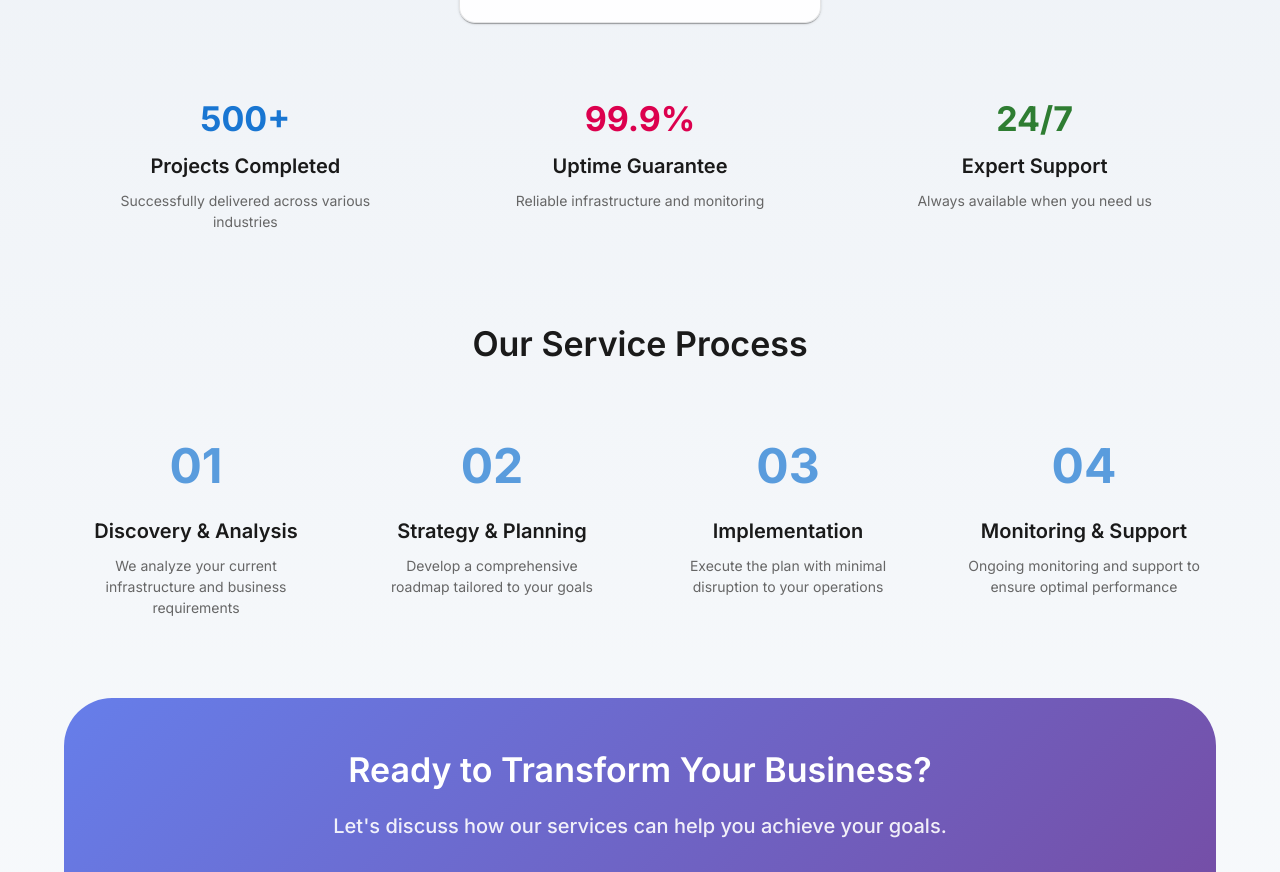
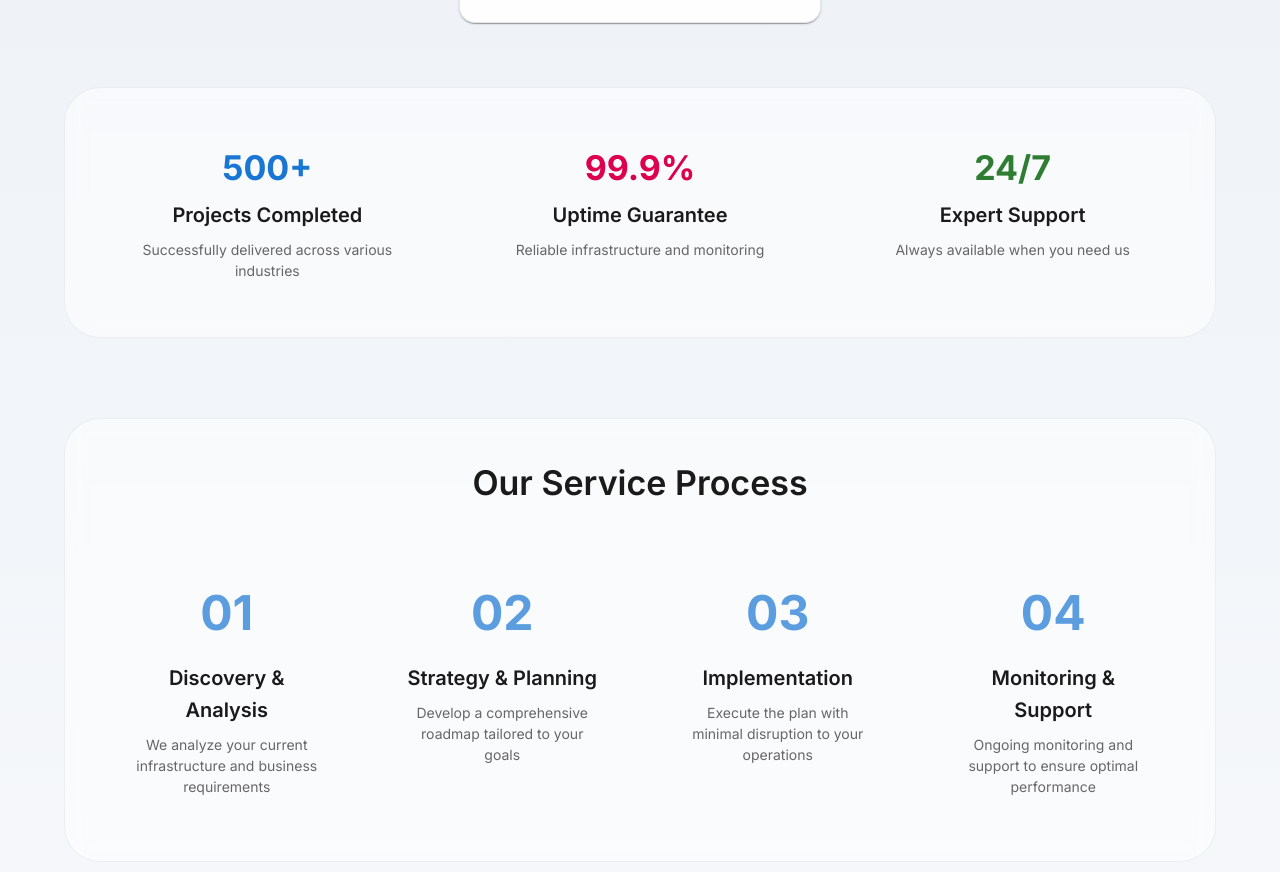
Before and after one commit to satya-ip/princetonstaffingsolutions, a Next.js app: page /services in a window 1280 px wide. Shown: the part 1915-2787 px from the top of the page. Built offline with nearby package versions, Linux system fonts and the light colour scheme.

Commit message:
Fix Services Page Initial Loading and Responsive Issues

```diff
--- a/app/components/Sections/ServicesSection.tsx
+++ b/app/components/Sections/ServicesSection.tsx
@@ -71,6 +71,11 @@ const ServicesSection: React.FC = () => {
       controls.start('visible');
     }
   }, [controls, inView]);
+
+  // Initialize animation on mount for immediate visibility
+  useEffect(() => {
+    controls.start('visible');
+  }, [controls]);
 
   const services = [
     {
@@ -152,7 +157,6 @@ const ServicesSection: React.FC = () => {
   return (
     <Box
       id="services"
-      ref={ref}
       sx={{
         py: 10,
         background: (theme) =>
@@ -164,8 +168,9 @@ const ServicesSection: React.FC = () => {
       <Container maxWidth="lg">
         <motion.div
           initial="hidden"
-          animate={controls}
+          animate="visible"
           variants={containerVariants}
+          ref={ref}
         >
           {/* Section Header */}
           <motion.div variants={itemVariants}>
@@ -223,6 +228,7 @@ const ServicesSection: React.FC = () => {
                       transition: 'all 0.3s ease',
                       position: 'relative',
                       overflow: 'hidden',
+                      minHeight: { xs: 'auto', sm: '500px', md: '550px' },
                       '&:hover': {
                         boxShadow: '0 25px 50px rgba(0, 0, 0, 0.15)',
                         '&::before': {
@@ -242,7 +248,12 @@ const ServicesSection: React.FC = () => {
                       },
                     }}
                   >
-                    <CardContent sx={{ p: 4, height: '100%', display: 'flex', flexDirection: 'column' }}>
+                    <CardContent sx={{
+                      p: { xs: 2, sm: 3, md: 4 },
+                      height: '100%',
+                      display: 'flex',
+                      flexDirection: 'column'
+                    }}>
                       <Box sx={{ mb: { xs: 2, md: 3 } }}>{service.icon}</Box>
 
                       <Typography
@@ -351,7 +362,23 @@ const ServicesSection: React.FC = () => {
 
           {/* Additional Services Info */}
           <motion.div variants={itemVariants}>
-            <Box sx={{ mt: { xs: 4, md: 6 }, mb: { xs: 3, md: 4 } }}>
+            <Box sx={{
+              mt: { xs: 6, md: 8 },
+              mb: { xs: 4, md: 6 },
+              background: (theme) =>
+                theme.palette.mode === 'dark'
+                  ? 'rgba(255, 255, 255, 0.02)'
+                  : 'rgba(255, 255, 255, 0.5)',
+              borderRadius: 3,
+              p: { xs: 3, md: 4 },
+              backdropFilter: 'blur(10px)',
+              border: (theme) =>
+                `1px solid ${
+                  theme.palette.mode === 'dark'
+                    ? 'rgba(255, 255, 255, 0.05)'
+                    : 'rgba(0, 0, 0, 0.05)'
+                }`,
+            }}>
               <Grid container spacing={4}>
                 <Grid item xs={12} md={4}>
                   <Box textAlign="center" sx={{ p: { xs: 2, md: 3 } }}>
@@ -455,7 +482,23 @@ const ServicesSection: React.FC = () => {
 
           {/* Service Process */}
           <motion.div variants={itemVariants}>
-            <Box sx={{ mt: { xs: 6, md: 8 }, mb: { xs: 4, md: 6 } }}>
+            <Box sx={{
+              mt: { xs: 8, md: 10 },
+              mb: { xs: 6, md: 8 },
+              background: (theme) =>
+                theme.palette.mode === 'dark'
+                  ? 'rgba(255, 255, 255, 0.02)'
+                  : 'rgba(255, 255, 255, 0.5)',
+              borderRadius: 3,
+              p: { xs: 3, md: 5 },
+              backdropFilter: 'blur(10px)',
+              border: (theme) =>
+                `1px solid ${
+                  theme.palette.mode === 'dark'
+                    ? 'rgba(255, 255, 255, 0.05)'
+                    : 'rgba(0, 0, 0, 0.05)'
+                }`,
+            }}>
               <Typography
                 variant="h4"
                 textAlign="center"
@@ -475,7 +518,12 @@ const ServicesSection: React.FC = () => {
                   { step: '04', title: 'Monitoring & Support', description: 'Ongoing monitoring and support to ensure optimal performance' },
                 ].map((process, idx) => (
                   <Grid item xs={12} sm={6} md={3} key={idx}>
-                    <Box textAlign="center" sx={{ p: { xs: 1.5, md: 2 } }}>
+                    <motion.div
+                      initial={{ opacity: 0, y: 20 }}
+                      animate={{ opacity: 1, y: 0 }}
+                      transition={{ duration: 0.6, delay: idx * 0.1 }}
+                    >
+                      <Box textAlign="center" sx={{ p: { xs: 2, md: 3 } }}>
                       <Typography
                         variant="h3"
                         sx={{
@@ -509,6 +557,7 @@ const ServicesSection: React.FC = () => {
                         {process.description}
                       </Typography>
                       </Box>
+                    </motion.div>
                   </Grid>
                 ))}
               </Grid>
@@ -519,7 +568,7 @@ const ServicesSection: React.FC = () => {
           <motion.div variants={itemVariants}>
             <Box
               sx={{
-                mt: { xs: 6, md: 8 },
+                mt: { xs: 8, md: 10 },
                 p: { xs: 4, sm: 5, md: 6 },
                 borderRadius: 4,
                 background: (theme) =>
@@ -550,16 +599,18 @@ const ServicesSection: React.FC = () => {
               >
                 Let&apos;s discuss how our services can help you achieve your goals.
               </Typography>
-              <motion.button
+              <motion.div
                 whileHover={{ scale: 1.05 }}
                 whileTap={{ scale: 0.95 }}
+              >
+                <button
                   style={{
                     background: 'rgba(255, 255, 255, 0.2)',
                     border: '2px solid rgba(255, 255, 255, 0.3)',
                     color: 'white',
-                  padding: window.innerWidth < 600 ? '10px 24px' : '12px 32px',
+                    padding: '12px 32px',
                     borderRadius: '12px',
-                  fontSize: window.innerWidth < 600 ? '1rem' : '1.1rem',
+                    fontSize: '1.1rem',
                     fontWeight: 600,
                     cursor: 'pointer',
                     backdropFilter: 'blur(10px)',
@@ -578,7 +629,8 @@ const ServicesSection: React.FC = () => {
                   }}
                 >
                   Get Free Consultation
-              </motion.button>
+                </button>
+              </motion.div>
             </Box>
           </motion.div>
         </motion.div>
```
Lines whose indentation alone changed are shown as unchanged.
